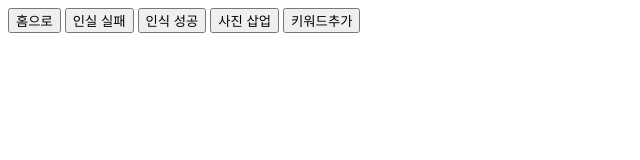
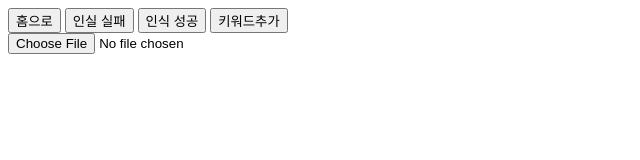
Before and after one commit to gitdoyeon/ITSHOW_EarthUp, a plain HTML site: page camera.html in a window 1280 px wide. Shown: the whole page, without its empty margins (0-640 px from the left). Drawn offline with Linux system fonts and the light colour scheme.

Commit message:
데스크탑의 사진 업로드해서 웹사이트에 가져와 띄우기

```diff
--- a/camera.html
+++ b/camera.html
@@ -1,16 +1,26 @@
 <!DOCTYPE html>
 <html lang="en">
+
 <head>
     <meta charset="UTF-8">
     <meta name="viewport" content="width=device-width, initial-scale=1.0">
     <title>쓰레기 검색</title>
 </head>
+
 <body>
-    <button onClick="location.href='index.html'" >홈으로</button>
-    <button onClick="location.href='recofailure.html'" >인실 실패</button>
-    <button onClick="location.href='recosuccess.html'" >인식 성공</button>
-    <button>사진 삽업</button>
+    <button onClick="location.href='index.html'">홈으로</button>
+    <button onClick="location.href='recofailure.html'">인실 실패</button>
+    <button onClick="location.href='recosuccess.html'">인식 성공</button>
     <button>키워드추가</button>
+
+    <!-- 이미지 업로드 -->
+    <form class="inputImg" method="post" enctype="multipart/form-data"> <!-- 이미지 파일 데이터에 알맞는 enctype 설정 -->
+        <div class="addImage" id="image-show"> <!-- 이미지 띄울 공간 -->
+        </div>
+        <input type="file" accept="image/*" onchange="loadFile(this)">
+    </form>
+
 </body>
+<script src="js/camera.js"></script>
 
 </html>
--- /dev/null
+++ b/js/camera.js
@@ -0,0 +1,15 @@
+function loadFile(input) {
+    let file = input.files[0]; // 선택파일 가져오기
+
+    let newImage = document.createElement("img"); //새 이미지 태그 생성
+
+    //이미지 source 가져오기
+    newImage.src = URL.createObjectURL(file);
+    newImage.style.width = "100%"; //div에 꽉차게 넣으려고
+    newImage.style.height = "100%";
+    newImage.style.objectFit = "cover"; // div에 넘치지 않고 들어가게
+
+    //이미지를 image-show div에 추가
+    let container = document.getElementById('image-show');
+    container.appendChild(newImage);
+}
```
